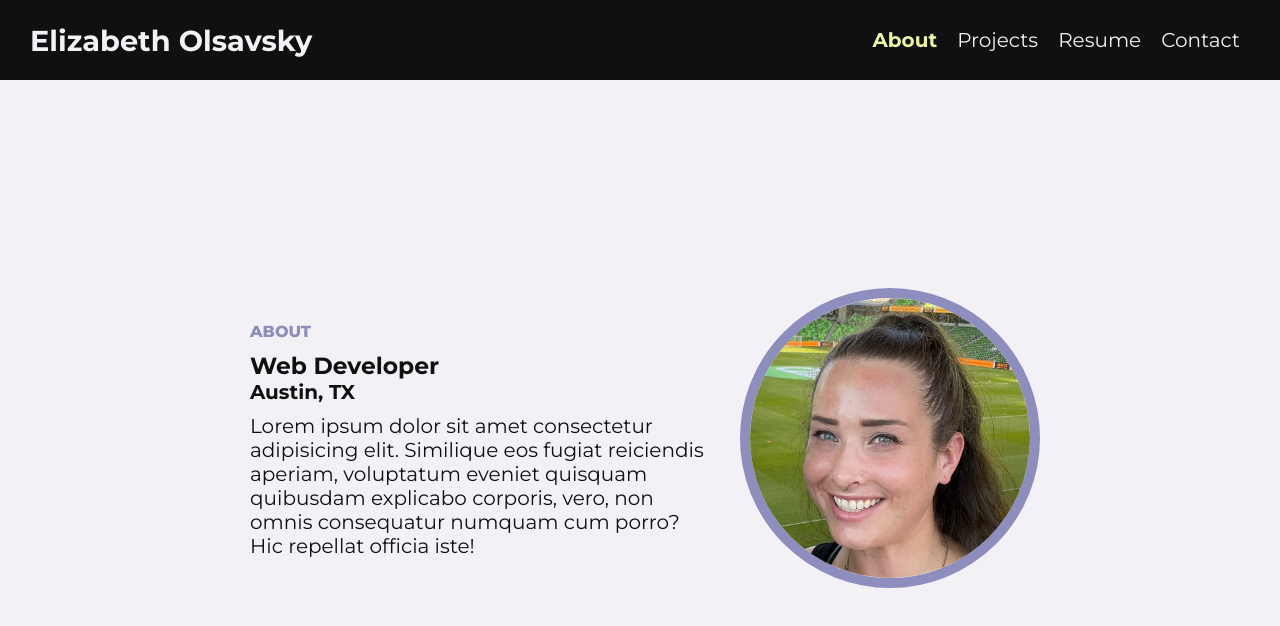
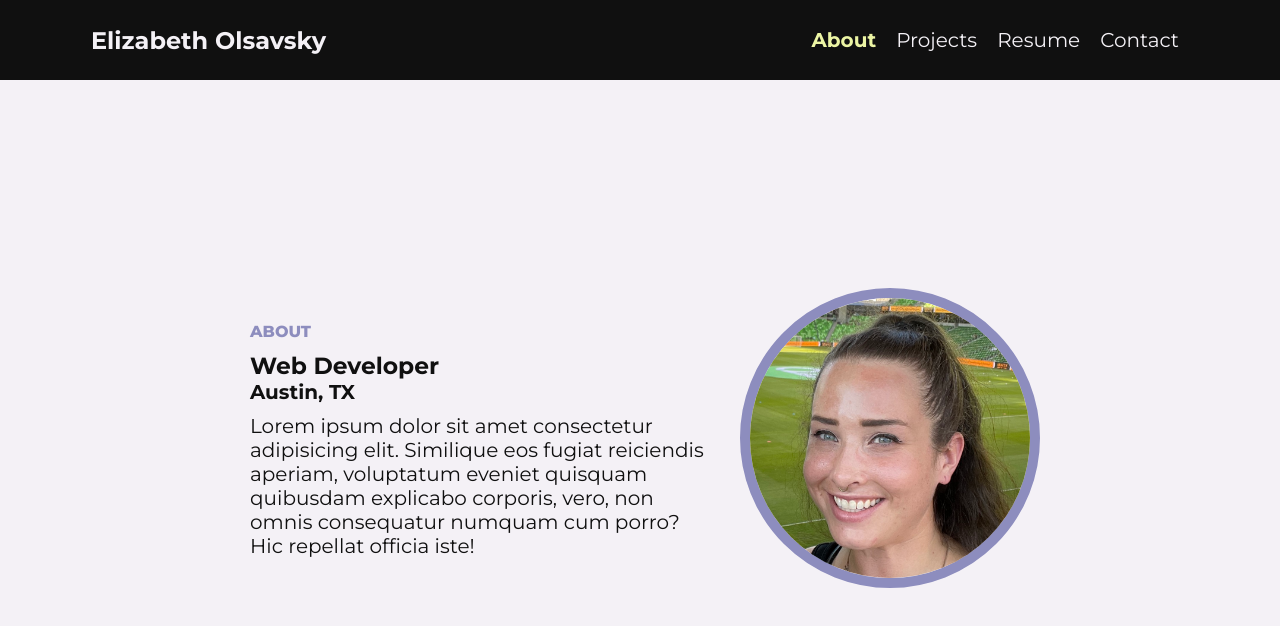
Before and after one commit to elizabetholsavsky/portfolio, a React (Create React App) app: page / in a window 1280 px wide. Shown: the top 626 px of the page. Built offline with nearby package versions, Linux system fonts and the light colour scheme.

Commit message:
add navbar container to control nav width on wide screens, aligns with section container widths with max value

```diff
--- a/src/components/Nav/Nav.css
+++ b/src/components/Nav/Nav.css
@@ -19,7 +19,16 @@ header {
     margin-bottom: 0;
 }
 
-.name, .nav-menu {
+.nav-container {
+    width: 90%;
+    max-width: 1200px;
+    margin: 0 auto;
+    display: flex;
+    align-items: center;
+    justify-content:space-between;
+}
+
+.nav-menu {
     list-style: none;
     display: flex;
     align-items: center;
@@ -32,7 +41,7 @@ header {
 }
 
 h1 {
-    font-size: 1.8rem;
+    font-size: 1.5rem;
 }
 
 .nav-link {
@@ -52,7 +61,15 @@ h1 {
     color: var(--active);
 }
 
-@media(max-width:825px) {
+@media(max-width:1000px) {
+.nav-container {
+    width: 100%;
+    justify-content:space-between;
+
+    }
+}
+
+@media(max-width:890px) {
     .name {
         display: flex;
         align-items: center;
@@ -66,10 +83,13 @@ h1 {
     }
 }
 
-@media (max-width: 365px) {
+@media (max-width: 355px) {
     h1, .nav-menu {
         font-size: 1rem;
     }
+}
+
+@media (max-width: 300px) {
 
     .name {
         justify-content: left;
--- a/src/components/Nav/Nav.js
+++ b/src/components/Nav/Nav.js
@@ -72,6 +72,7 @@ const Nav = () => {
 
     return (
         <nav className="navbar">
+            <div className="nav-container">
                 <a href="#about" className="name">
                     <h1>Elizabeth Olsavsky</h1>
                 </a>
@@ -125,6 +126,7 @@ const Nav = () => {
                         </a>
                     </li>
                 </ul>
+            </div>
         </nav>
     );
 }
--- a/src/components/ScrollContainer/Projects/Projects.css
+++ b/src/components/ScrollContainer/Projects/Projects.css
@@ -3,7 +3,7 @@
     display: flex;
     flex-wrap: wrap;
     padding: 20px;
-    margin-bottom: 100px;
+    margin-bottom: 70px;
 }
 
 /* project info text (LEFT SIDE) */
--- a/src/components/ScrollContainer/ScrollContainer.css
+++ b/src/components/ScrollContainer/ScrollContainer.css
@@ -21,7 +21,7 @@ section {
 
 .content-container {
     display: flex;
-    width: 80%;
+    width: 85%;
     max-width: 1200px;
     align-items: center;
     justify-content: center;
```
Lines whose indentation alone changed are shown as unchanged.
